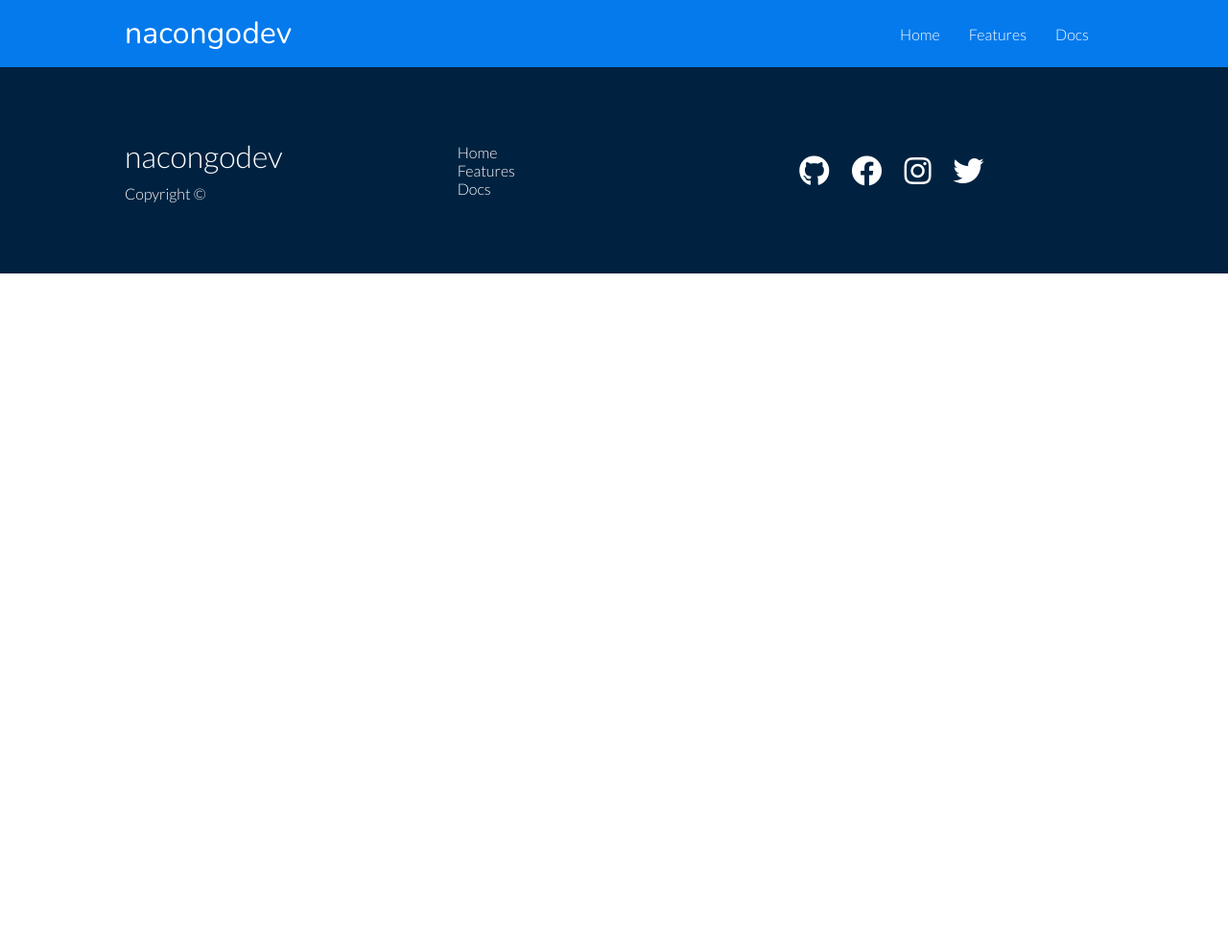
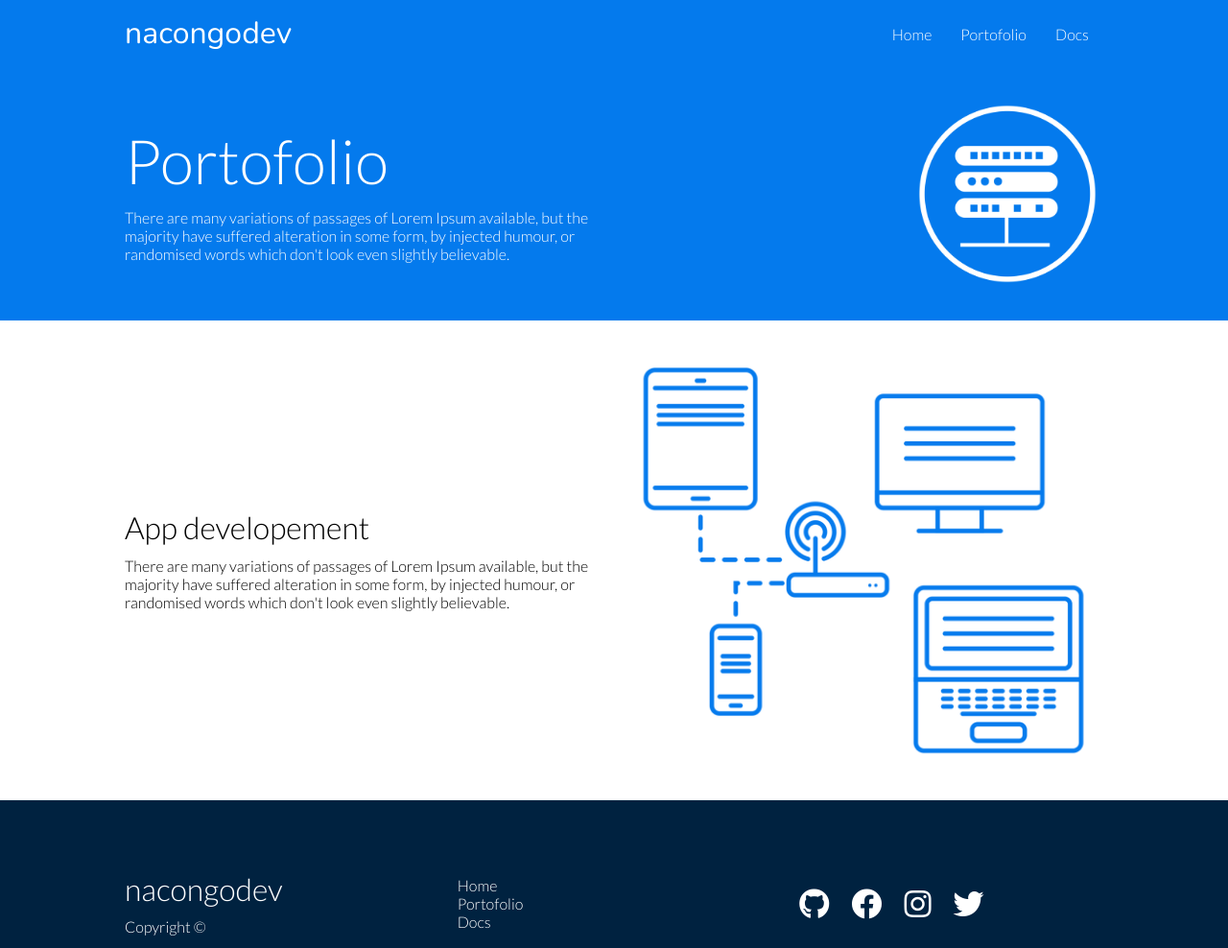
Before and after one commit to nacongodev/cloudwebsite, a plain HTML site: page portofolio.html in a window 1280 px wide. Shown: the whole page at 96% size. Before the commit the page ends 800 px from the top, so only its background shows below. Drawn offline with nearby package versions, Linux system fonts and the light colour scheme.

Commit message:
changed feature file to portofolio file

```diff
--- a/css/padding.css
+++ b/css/padding.css
@@ -8,7 +8,7 @@
   /* 16px times 1.5 on top and bottom */
   padding: 1.5rem 0;
 }
-.paddingy-y-3 {
+.padding-y-3 {
   /* 16px times 2 on top and bottom */
   padding: 2rem 0;
 }
--- a/css/style.css
+++ b/css/style.css
@@ -179,6 +179,17 @@ img {
   transform: translateY(-15px);
 }
 
+.portofolio-head img {
+  width: 200px;
+  /* Justify a single element in a grid to the end of the container  */
+  justify-self: flex-end;
+}
+
+.portofolio-sub-head {
+  width: 300px;
+  justify-self: flex-end;
+}
+
 /* Footer */
 
 .footer .social a {
--- a/features.html
+++ b/portofolio.html
@@ -25,14 +25,41 @@
    <nav>
     <ul>
      <li><a href="index.html">Home</a></li>
-     <li><a href="feautures.html">Features</a></li>
+     <li><a href="portofolio.html">Portofolio</a></li>
      <li><a href="docs.html">Docs</a></li>
     </ul>
    </nav>
   </div>
  </div>
 
+ <!-- Portofolio Header -->
+
+ <section class="portofolio-head bg-primary padding-y-3">
+
+  <div class="container grid">
+   <div>
+    <h1 class="xl">Portofolio</h1>
+    <p class="lead">There are many variations of passages of Lorem Ipsum available, but the majority have suffered alteration in some form,
+    by injected humour, or randomised words which don't look even slightly believable.</p>
+   </div>
+   <img src="images/server.png" alt="Server">
+  </div>
  </section>
+
+ <!-- Sub Head -->
+
+  <section>
+   <div class="container grid">
+    <div>
+     <h1 class="md">App developement </h1>
+     <p>There are many variations of passages of Lorem Ipsum available, but the majority have suffered
+      alteration in some form,
+      by injected humour, or randomised words which don't look even slightly believable.</p>
+    </div>
+    <img src="images/server2.png" alt="Server">
+   </div>
+  </section>
+
  <!-- Footer -->
  <footer class="footer bg-dark padding-y-5">
   <div class="container grid grid-3">
@@ -45,7 +72,7 @@
    <nav>
     <ul>
      <li><a href="index.html">Home</a></li>
-     <li><a href="features.html">Features</a></li>
+     <li><a href="portofolio.html">Portofolio</a></li>
      <li><a href="docs.html">Docs</a></li>
     </ul>
    </nav>
@@ -58,5 +85,4 @@
   </div>
  </footer>
 </body>
-
 </html>
```
Also changed, not shown: docs.html (+2 -2 lines), index.html (+4 -4 lines).
